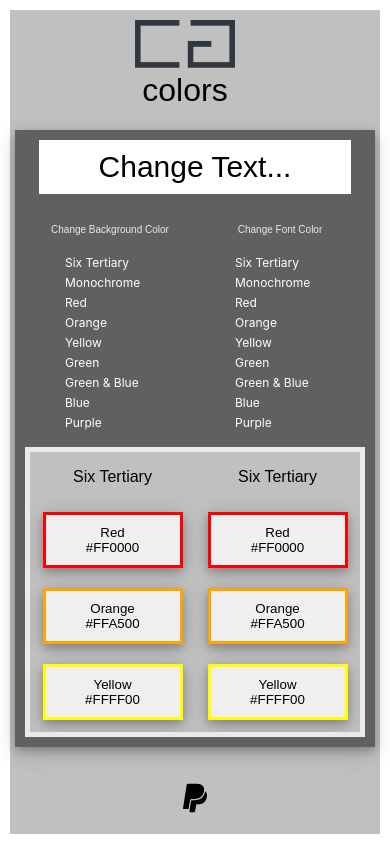
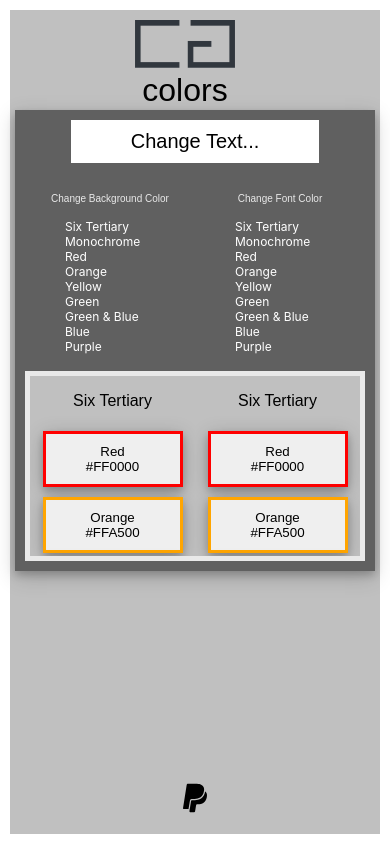
Before and after one commit to edriecruz/colorguide, a React (Create React App) app: page / in a window 390 px wide. Built offline with nearby package versions, Linux system fonts and the light colour scheme.

Commit message:
commit 3 -phone responsiveness

```diff
--- a/src/Components/Magic/index.scss
+++ b/src/Components/Magic/index.scss
@@ -5,15 +5,16 @@
     flex-direction: column;
     justify-content:space-around;
     align-items: center;
-    top:100px;
     background: #606060;
     padding: 10px;
     box-shadow: 0 4px 8px 0 rgba(0, 0, 0, 0.2), 0 6px 20px 0 rgba(0, 0, 0, 0.19);
     @include App.xs {
         margin: 20px 5px 0px 5px;
+        top: 80px;
     }
     @include App.m {
         margin: 20px 60px 0px 60px;
+        top:100px;
     }
 
     .text{
@@ -29,7 +30,7 @@
             font-family:'Montserrat', sans-serif;
 
             @include App.xs {
-                font-size: 30px;
+                font-size: 20px;
             }
             @include App.m {
                 font-size: 50px;
@@ -67,6 +68,12 @@
                 }
 
                 li{
+                    @include App.xs {
+                    margin-top: -5px;
+                }
+                @include App.m {
+                    margin-top: 0;
+                }
                     a{
                         text-decoration: none;
                         transition: ease .5s;
@@ -116,6 +123,12 @@
                 }
 
                 li{
+                    @include App.xs {
+                        margin-top: -5px;
+                    }
+                    @include App.m {
+                        margin-top: 0;
+                    }
                     a{
                         transition: ease .5s;
                         text-decoration: none;
@@ -148,7 +161,7 @@
         border: #e9e9e9 5px solid;
         display: flex;
         @include App.xs {
-            height: 280px;
+            height: 180px;
         }
         @include App.m {
             height: 320px;
@@ -181,13 +194,14 @@
         button{
             transition: ease .5s;
             padding: 10px;
-            margin: 10px;
             box-shadow: 0 4px 8px 0 rgba(0, 0, 0, 0.2), 0 4px 20px 0 rgba(0, 0, 0, 0.2);
             @include App.xs{
                 width: 140px;
+                margin: 5px;
             }
             @include App.m{
                 width: 165px;
+                margin: 10px;
             }
 
             &:hover{
--- a/src/Components/Support/index.js
+++ b/src/Components/Support/index.js
@@ -7,7 +7,7 @@ const Support = () => {
   return (
     <div className='footer'>
 
-        <a href='https://paypal.me/edriecruz?country.x=PH&locale.x=en_US'>
+        <a href='https://paypal.me/edriecruz?country.x=PH&locale.x=en_US' target="_blank" rel='noopenner noreferrer'>
             <FontAwesomeIcon icon={faPaypal} size="2xl" className='paypal'/>
         </a>
     </div>
--- a/src/Components/Support/index.scss
+++ b/src/Components/Support/index.scss
@@ -13,7 +13,7 @@
             transition: ease 1s;
 
             &:hover{
-                transform: scale(2);
+                transform: scale(1.5);
                 color:#00457C;
             }
         }
```
